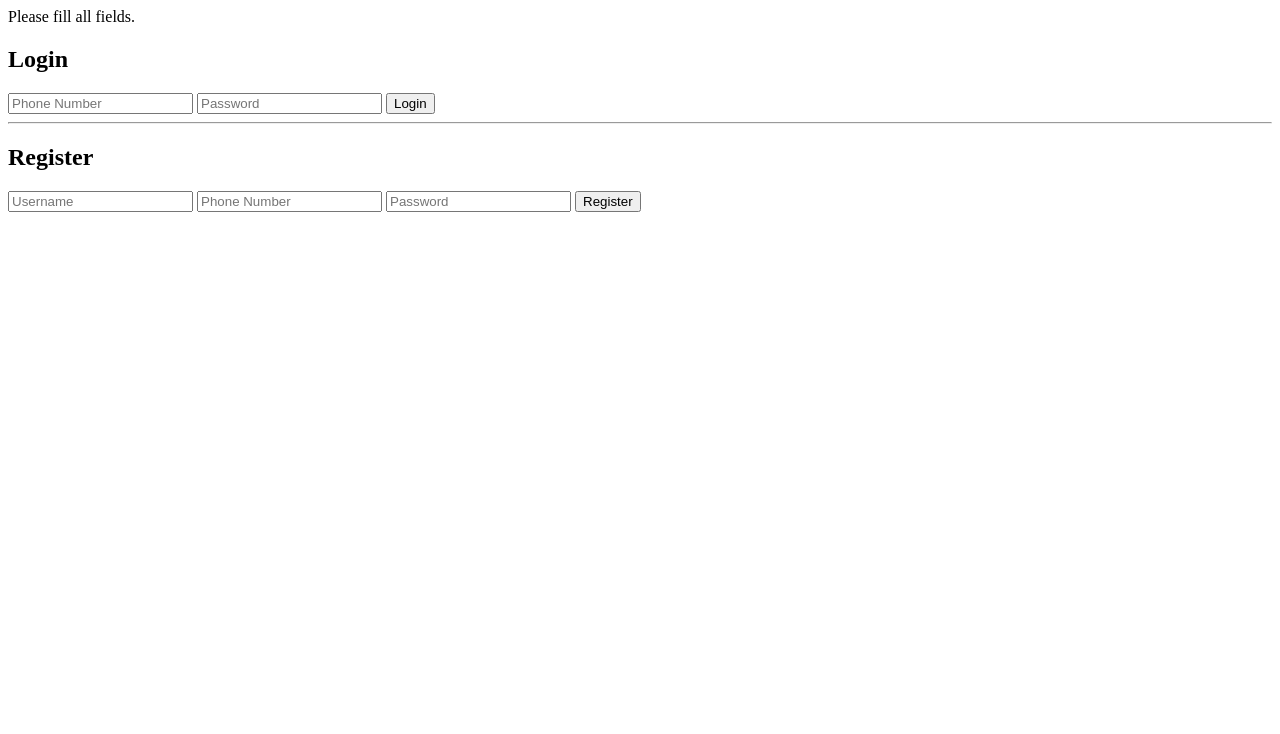
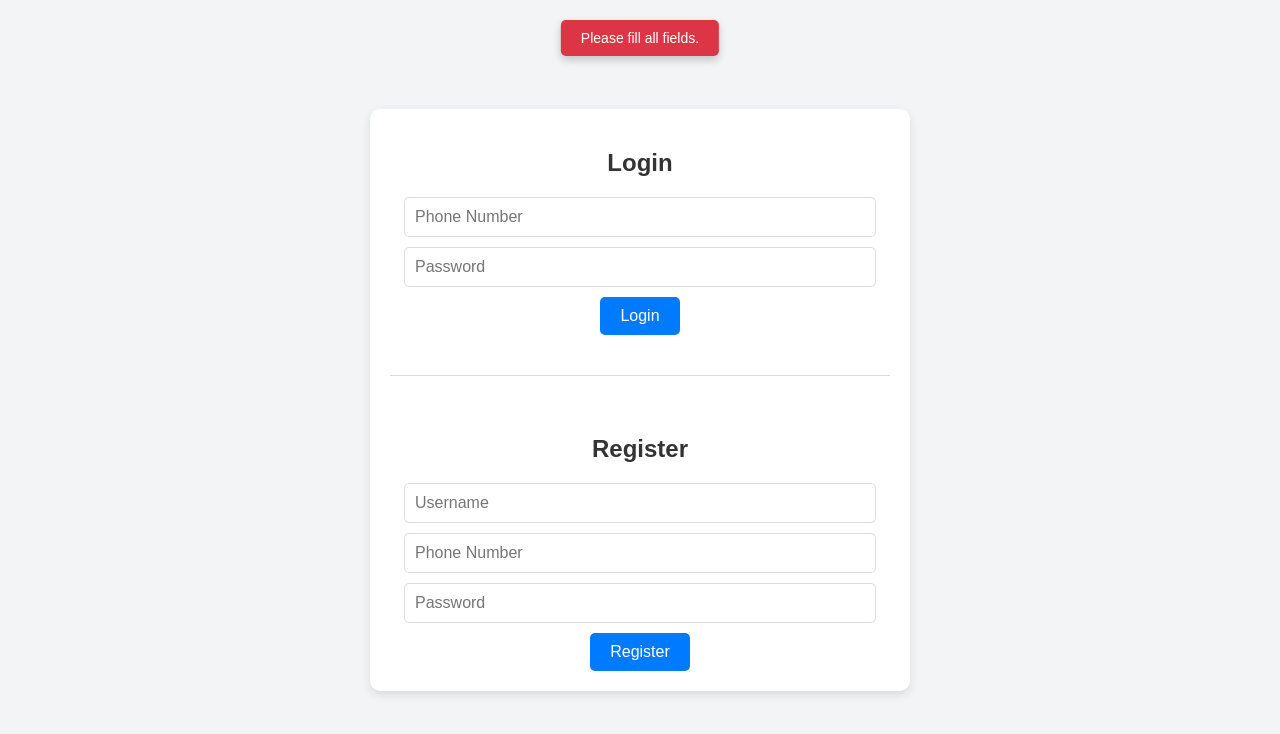
Before and after one commit to onur2025/call-app, a website: page public/index.html in a window 1280 px wide. Both pictures are taken after a click on the button "Login". Drawn offline with nearby package versions, Linux system fonts and the light colour scheme.

Commit message:
Update style.css

```diff
--- a/public/style.css
+++ b/public/style.css
@@ -1,11 +1,96 @@
-/* تنسيق صفحة المراسلة */
+/* عام */
+body {
+  margin: 0;
+  font-family: Arial, sans-serif;
+  background-color: #f3f4f6;
+  display: flex;
+  justify-content: center;
+  align-items: center;
+  height: 100vh;
+}
+
+/* الصفحة الرئيسية */
+.app-container {
+  width: 100%;
+  max-width: 500px;
+  padding: 20px;
+  background: white;
+  border-radius: 10px;
+  box-shadow: 0 4px 10px rgba(0, 0, 0, 0.1);
+}
+
+.form-container {
+  display: flex;
+  flex-direction: column;
+  gap: 20px;
+}
+
+.form {
+  text-align: center;
+}
+
+h2 {
+  margin-bottom: 20px;
+  color: #333;
+}
+
+input {
+  display: block;
+  width: 90%;
+  margin: 10px auto;
+  padding: 10px;
+  border: 1px solid #ddd;
+  border-radius: 5px;
+  font-size: 16px;
+}
+
+button {
+  padding: 10px 20px;
+  background-color: #007bff;
+  color: white;
+  border: none;
+  border-radius: 5px;
+  cursor: pointer;
+  font-size: 16px;
+}
+
+button:hover {
+  background-color: #0056b3;
+}
+
+.divider {
+  border: none;
+  border-top: 1px solid #ddd;
+  margin: 20px 0;
+}
+
+/* إشعار النجاح أو الخطأ */
+.notification {
+  position: fixed;
+  top: 20px;
+  left: 50%;
+  transform: translateX(-50%);
+  background-color: #28a745; /* اللون الأخضر للإشعار */
+  color: white;
+  padding: 10px 20px;
+  border-radius: 5px;
+  box-shadow: 0px 4px 8px rgba(0, 0, 0, 0.2);
+  font-size: 14px;
+  z-index: 1000;
+  display: none;
+}
+
+.notification.error {
+  background-color: #dc3545; /* اللون الأحمر للأخطاء */
+}
+
+/* صفحة المراسلة */
 .chat-container {
   display: flex;
   width: 100%;
   height: 100vh;
 }
 
-/* الشريط الجانبي */
 .sidebar {
   width: 25%;
   background-color: #f1f1f1;
@@ -43,7 +128,6 @@
   background-color: #e7e7e7;
 }
 
-/* منطقة الرسائل */
 .chat-area {
   width: 75%;
   display: flex;
@@ -56,7 +140,6 @@
   padding: 20px;
   overflow-y: auto;
   box-sizing: border-box;
-  background-color: #fff;
   border-bottom: 1px solid #ddd;
 }
 
```
